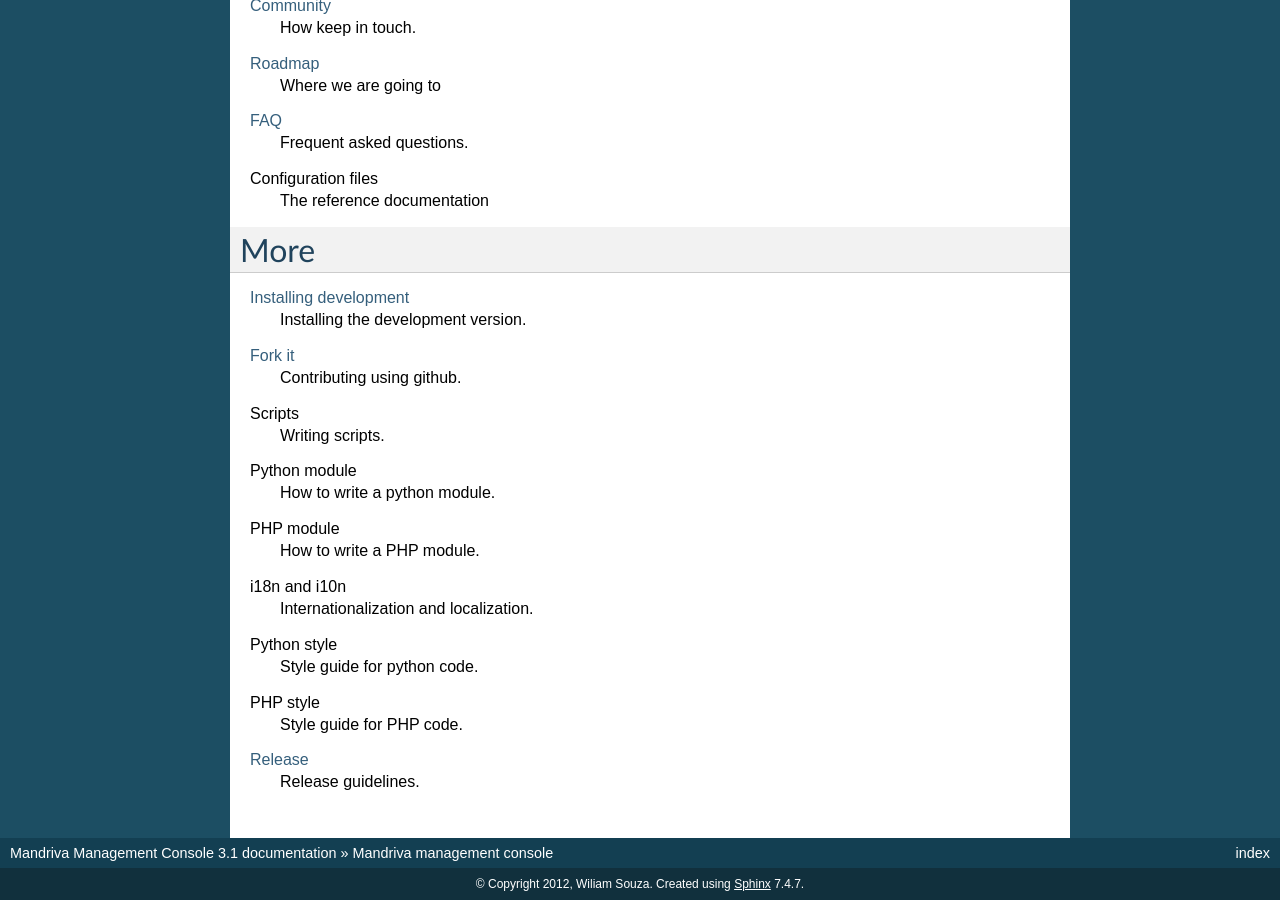
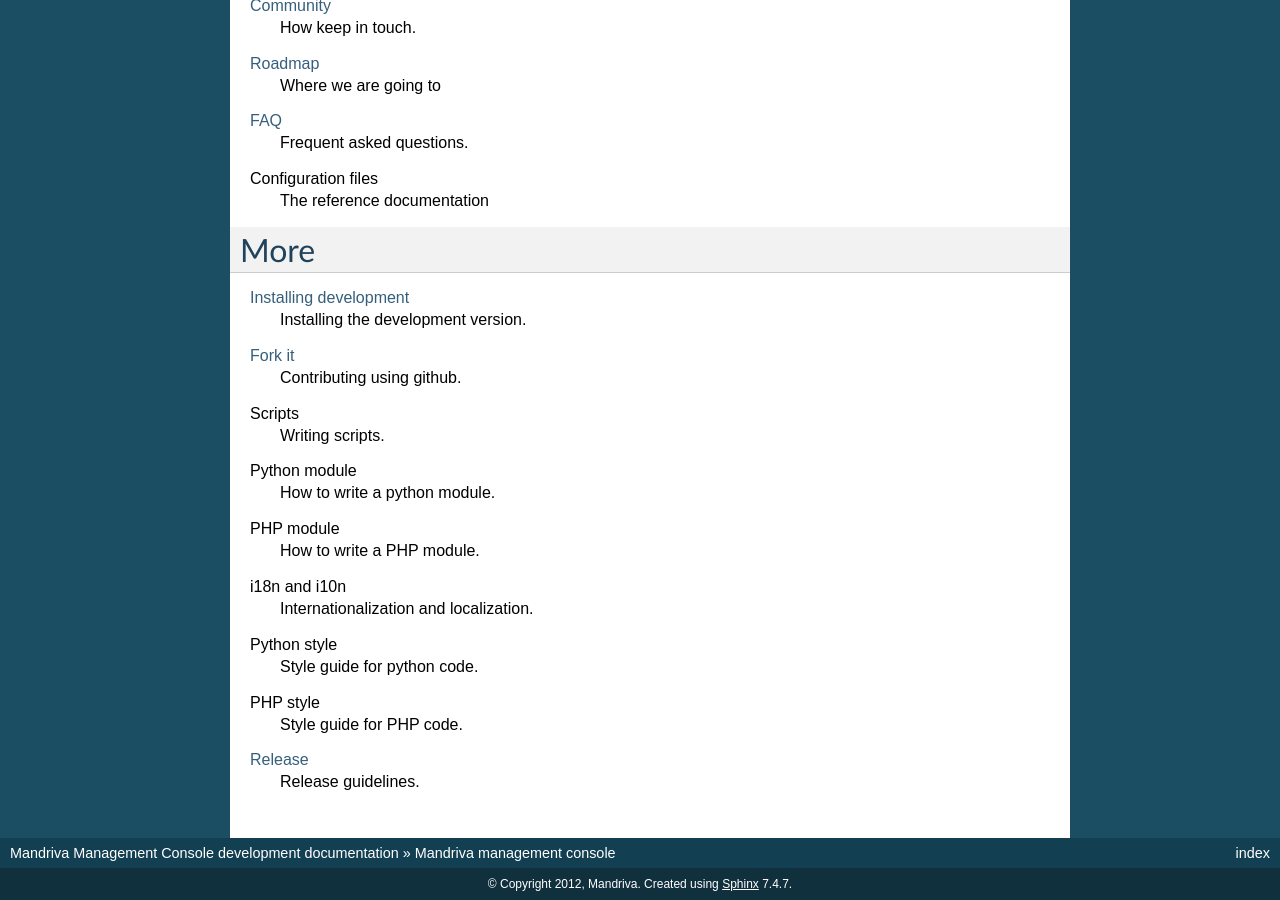
Before and after one commit to wiliamsouza/doc, a Sphinx documentation site: the page built from source/index.rst, in a window 1280 px wide and 900 px high, scrolled down 1798 px. Built offline with Sphinx 7.4.7, drawn with Linux system fonts in a browser that asks for light colours; some of the changed text lies outside the part shown.

Commit message:
changed version to development

```diff
--- a/source/conf.py
+++ b/source/conf.py
@@ -41,16 +41,16 @@ master_doc = 'index'
 
 # General information about the project.
 project = u'Mandriva Management Console'
-copyright = u'2012, Wiliam Souza'
+copyright = u'2012, Mandriva'
 
 # The version info for the project you're documenting, acts as replacement for
 # |version| and |release|, also used in various other places throughout the
 # built documents.
 #
 # The short X.Y version.
-version = '3.1'
+version = 'development'
 # The full version, including alpha/beta/rc tags.
-release = '3.1'
+release = 'development'
 
 # The language for content autogenerated by Sphinx. Refer to documentation
 # for a list of supported languages.
```
